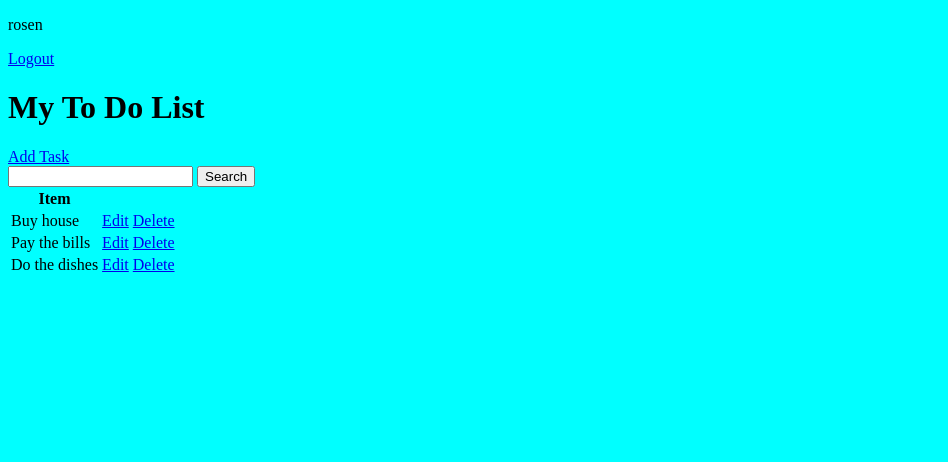
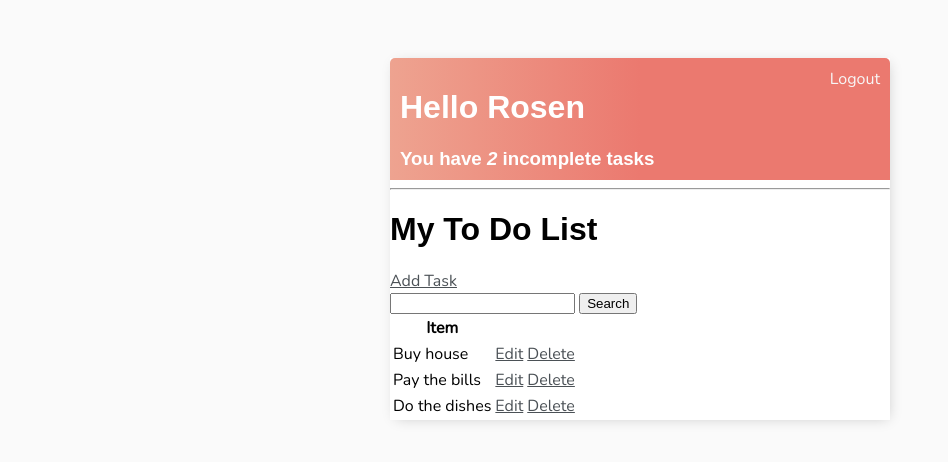
Before and after one commit to rosenmilev/ToDoApp, a Django app: page / in a window 1280 px wide. Shown: the top 462 px of the page, without its empty margins (0-948 px from the left). Run offline with Django 4.2, Linux system fonts and the light colour scheme; a user stored in the database is signed in; data comes from the database, SQL or seed files in the repository; both versions use the stored data as it was after the commit.

Commit message:
Set up styling.

```diff
--- a/templates/base/main.html
+++ b/templates/base/main.html
@@ -3,9 +3,44 @@
 <head>
     <meta charset="UTF-8">
     <title>To Do Items</title>
+    <link rel="preconnect" href="https://fonts.googleapis.com">
+    <link rel="preconnect" href="https://fonts.gstatic.com" crossorigin>
+    <link href="https://fonts.googleapis.com/css2?family=Nunito:wght@200&display=swap" rel="stylesheet">
     <style>
         body{
-            background-color: aqua;
+            background-color: #FAFAFA;
+            font-family: 'Nunito', sans-serif;
+            padding-top: 50px;
+        }
+
+        h1, h2, h3, h4, h5, h6 {
+            font-family: 'Raleway', sans-serif;
+        }
+
+        a, p {
+            color: #4b5156
+        }
+
+        .container{
+            max-width: 500px;
+            margin: auto;
+            background-color: #fff;
+            -webkit-box-shadow: 2px 2px 13px -4px rgba(0, 0, 0, 0.21);
+            box-shadow: 2px 2px 13px -4px rgba(0, 0, 0, 0.21);
+        }
+
+        .header-bar {
+            display: flex;
+            justify-content: space-between;
+            color: #fff;
+            padding: 10px;
+            border-radius: 5px 5px 0 0;
+            background: linear-gradient(90deg, #EEA390, #EB796F, #EB796F 100%);
+        }
+
+        .header-bar a {
+            color: rgb(247, 247, 247);
+            text-decoration: none;
         }
     </style>
 </head>
--- a/templates/base/register.html
+++ b/templates/base/register.html
@@ -9,6 +9,6 @@
     <input type="submit" value="Register">
 </form>
 
-<p>Already have an account? <a href="">Login</a></p>
+<p>Already have an account? <a href="{% url 'login' %}">Login</a></p>
 
 {% endblock content %}
--- a/templates/base/task_list.html
+++ b/templates/base/task_list.html
@@ -1,14 +1,24 @@
 {% extends 'base/main.html' %}
 {% block content %}
 
+<div class="header-bar">
+    <div>
+        <h1>Hello {{ request.user|title }}</h1>
+        <h3 style="margin:0">You have <i>{{ count }}</i> incomplete task{{ count|pluralize:"s" }}</h3>
+    </div>
 
-{% if request.user.is_authenticated %}
-    <p>{{ request.user }}</p>
-<a href="{% url 'logout' %}">Logout</a>
+
+    {% if request.user.is_authenticated %}
+    <a href="{% url 'logout' %}">Logout</a>
     {% else %}
     <a href="{% url "login" %}">Login</a>
-{% endif %}
+    {% endif %}
 
+</div>
+
+
+
+    <hr>
 <h1>My To Do List {{ color }}</h1>
 
 
```
Also changed, not shown: db.sqlite3.
